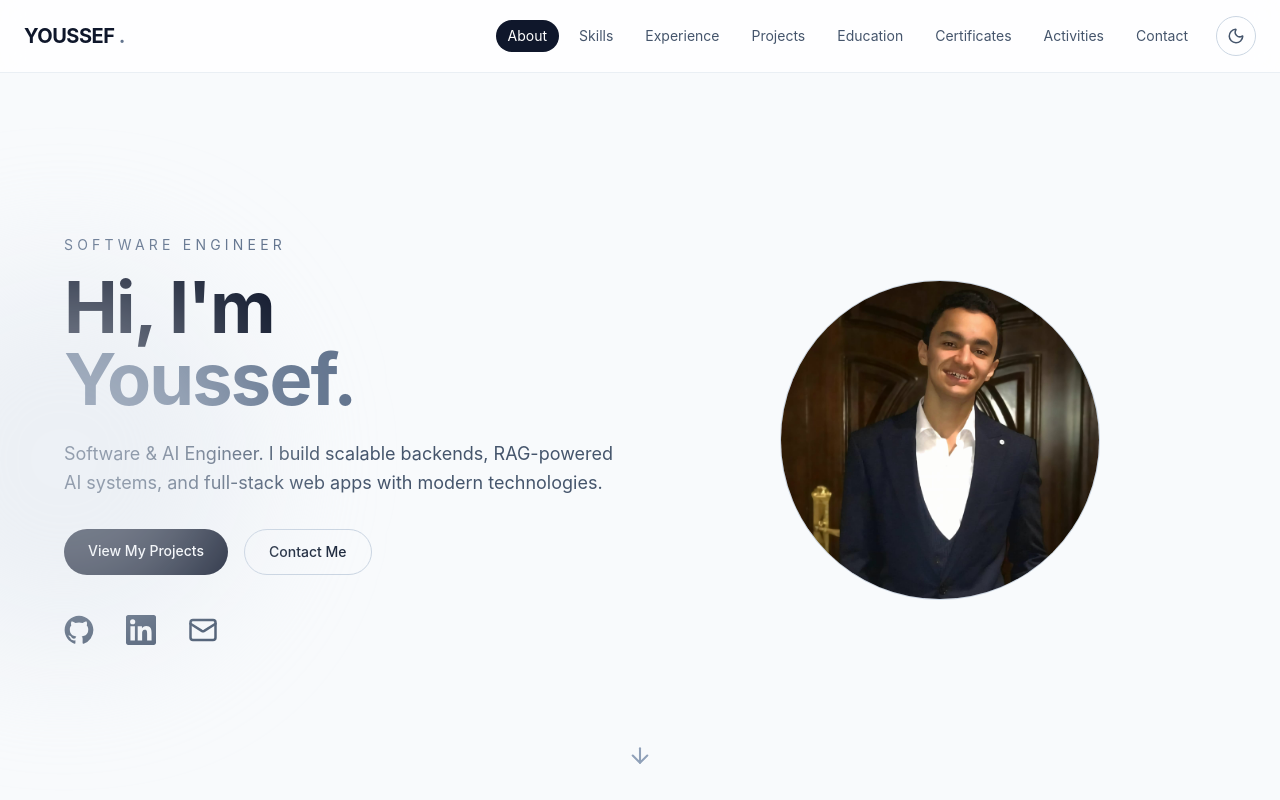
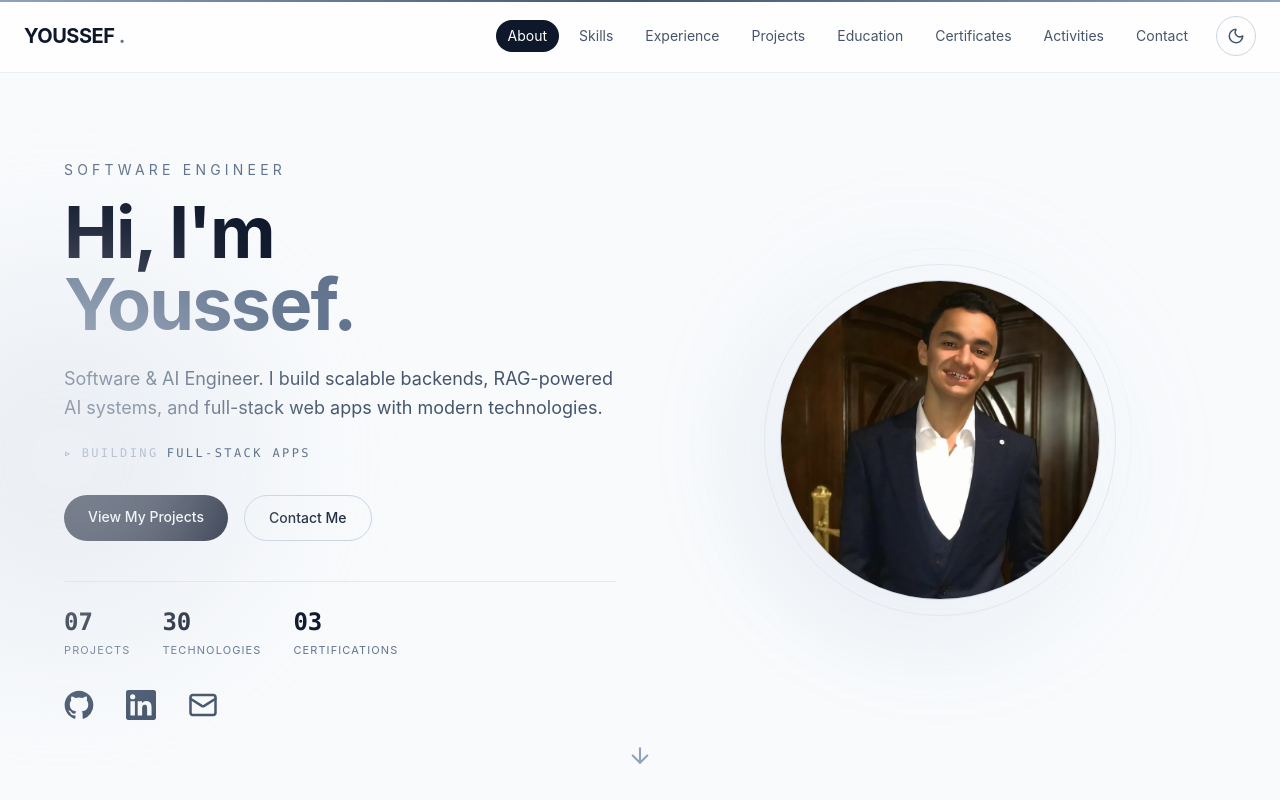
Before and after one commit to yossefabdelmoneim/yossef-showcase-portfolio, a React (Vite) app: page / in a window 1280 px wide. Shown: the top 800 px of the page. Built offline with nearby package versions, Linux system fonts and the light colour scheme.

Commit message:
feat: animate hero with rotating roles and live stats, add scroll progress, back-to-top, and monospace accents

```diff
--- a/src/App.jsx
+++ b/src/App.jsx
@@ -1,3 +1,6 @@
+import { useEffect, useState } from "react";
+import { motion, AnimatePresence, useScroll, useSpring } from "framer-motion";
+import { ArrowUp } from "lucide-react";
 import Navbar from "./components/Navbar.jsx";
 import Hero from "./sections/Hero.jsx";
 import About from "./sections/About.jsx";
@@ -9,9 +12,55 @@ import Certificates from "./sections/Certificates.jsx";
 import Activities from "./sections/Activities.jsx";
 import Contact from "./sections/Contact.jsx";
 
+function ScrollProgress() {
+    const { scrollYProgress } = useScroll();
+    const scaleX = useSpring(scrollYProgress, {
+        stiffness: 120,
+        damping: 30,
+        restDelta: 0.001,
+    });
+
+    return (
+        <motion.div
+            style={{ scaleX }}
+            className="fixed left-0 top-0 z-[60] h-0.5 w-full origin-left bg-gradient-to-r from-slate-400 via-slate-600 to-slate-400 dark:from-slate-500 dark:via-slate-200 dark:to-slate-500"
+        />
+    );
+}
+
+function BackToTop() {
+    const [visible, setVisible] = useState(false);
+
+    useEffect(() => {
+        const onScroll = () => setVisible(window.scrollY > 500);
+        window.addEventListener("scroll", onScroll, { passive: true });
+        onScroll();
+        return () => window.removeEventListener("scroll", onScroll);
+    }, []);
+
+    return (
+        <AnimatePresence>
+            {visible && (
+                <motion.button
+                    type="button"
+                    initial={{ opacity: 0, y: 10 }}
+                    animate={{ opacity: 1, y: 0 }}
+                    exit={{ opacity: 0, y: 10 }}
+                    onClick={() => window.scrollTo({ top: 0, behavior: "smooth" })}
+                    aria-label="Back to top"
+                    className="fixed bottom-6 right-6 z-50 flex h-11 w-11 items-center justify-center rounded-full border border-slate-200 bg-white/80 text-slate-600 shadow-lg backdrop-blur-md transition hover:border-slate-400 hover:text-slate-900 dark:border-slate-800 dark:bg-black/80 dark:text-slate-400 dark:hover:border-slate-600 dark:hover:text-white"
+                >
+                    <ArrowUp size={18} />
+                </motion.button>
+            )}
+        </AnimatePresence>
+    );
+}
+
 function App(){
     return (
         <div className="min-h-screen bg-white text-slate-900 dark:bg-black dark:text-white">
+            <ScrollProgress/>
             <Navbar/>
 
             <main>
@@ -25,6 +74,8 @@ function App(){
                 <Activities/>
                 <Contact/>
             </main>
+
+            <BackToTop/>
         </div>
     )
 }
--- a/src/index.css
+++ b/src/index.css
@@ -1,6 +1,20 @@
 @import "tailwindcss";
 
 @custom-variant dark (&:where(.dark, .dark *));
+
+@theme {
+    --font-mono: "JetBrains Mono Variable", ui-monospace, SFMono-Regular, Menlo, Consolas, "Liberation Mono", "Courier New", monospace;
+}
+
+@media (prefers-reduced-motion: no-preference) {
+    @layer base {
+        *, ::before, ::after {
+            transition-property: background-color, border-color, color, fill, stroke;
+            transition-duration: 300ms;
+            transition-timing-function: ease;
+        }
+    }
+}
 
 html{
   scroll-behavior: smooth;
--- a/src/main.jsx
+++ b/src/main.jsx
@@ -1,5 +1,6 @@
 import { StrictMode } from 'react'
 import { createRoot } from 'react-dom/client'
+import '@fontsource-variable/jetbrains-mono';
 import './index.css'
 import App from "./App.jsx";
 
--- a/src/sections/About.jsx
+++ b/src/sections/About.jsx
@@ -53,6 +53,8 @@ function About(){
             id="about"
             className="relative overflow-hidden bg-white px-6 py-8 md:px-12 lg:px-10 lg:py-18 dark:bg-black"
         >
+            <div className="pointer-events-none absolute -right-24 top-24 h-80 w-80 rounded-full bg-slate-200/50 blur-3xl dark:bg-slate-800/40" />
+
             <div className="mx-auto max-w-6xl">
                 {/*Section Header*/}
                 <motion.div
--- a/src/sections/Hero.jsx
+++ b/src/sections/Hero.jsx
@@ -1,5 +1,18 @@
-import { motion } from "framer-motion";
+import { useEffect, useState } from "react";
+import { motion, AnimatePresence } from "framer-motion";
 import { ArrowDown, Mail } from "lucide-react";
+import { projects } from "../data/projects.js";
+import { certificates } from "../data/certificates.js";
+import { skills } from "../data/skills.js";
+
+const roles = [
+    "Scalable Backends",
+    "AI & RAG Systems",
+    "Full-Stack Apps",
+    "Maintainable APIs",
+];
+
+const technologyCount = new Set(skills.flatMap((skill) => skill.technologies)).size;
 
 function Github({ size = 21 }) {
     return (
@@ -17,6 +30,53 @@ function Linkedin({ size = 21 }) {
     );
 }
 
+function RotatingRole() {
+    const [index, setIndex] = useState(0);
+
+    useEffect(() => {
+        const interval = setInterval(
+            () => setIndex((current) => (current + 1) % roles.length),
+            2600
+        );
+        return () => clearInterval(interval);
+    }, []);
+
+    return (
+        <span className="relative inline-flex h-5 items-center overflow-hidden align-bottom font-mono text-slate-500 dark:text-gray-400">
+            <AnimatePresence mode="wait">
+                <motion.span
+                    key={roles[index]}
+                    initial={{ y: "100%", opacity: 0 }}
+                    animate={{ y: 0, opacity: 1 }}
+                    exit={{ y: "-100%", opacity: 0 }}
+                    transition={{ duration: 0.35, ease: "easeInOut" }}
+                    className="whitespace-nowrap"
+                >
+                    {roles[index]}
+                </motion.span>
+            </AnimatePresence>
+        </span>
+    );
+}
+
+function Stat({ value, label }) {
+    return (
+        <div>
+            <p className="font-mono text-2xl font-semibold text-slate-900 dark:text-white">
+                {String(value).padStart(2, "0")}
+            </p>
+            <p className="mt-1 text-[11px] uppercase tracking-widest text-slate-500 dark:text-gray-500">
+                {label}
+            </p>
+        </div>
+    );
+}
+
+const fadeUp = {
+    hidden: { opacity: 0, y: 24 },
+    visible: { opacity: 1, y: 0 },
+};
+
 function Hero() {
     return (
         <section
@@ -27,20 +87,21 @@ function Hero() {
 
             <div className="mx-auto grid max-w-6xl items-center gap-12 md:grid-cols-2">
                 {/* Text */}
-                <div className="text-center md:text-left">
+                <motion.div
+                    initial="hidden"
+                    animate="visible"
+                    transition={{ staggerChildren: 0.1 }}
+                    className="text-center md:text-left"
+                >
                     <motion.p
-                        initial={{ opacity: 0, y: 24 }}
-                        animate={{ opacity: 1, y: 0 }}
-                        transition={{ duration: 0.6 }}
+                        variants={fadeUp}
                         className="mb-4 text-sm uppercase tracking-[0.3em] text-slate-500 dark:text-gray-500"
                     >
                         Software Engineer
                     </motion.p>
 
                     <motion.h1
-                        initial={{ opacity: 0, y: 24 }}
-                        animate={{ opacity: 1, y: 0 }}
-                        transition={{ duration: 0.6, delay: 0.1 }}
+                        variants={fadeUp}
                         className="text-5xl font-bold tracking-tight sm:text-6xl lg:text-7xl"
                     >
                         Hi, I'm
@@ -50,18 +111,22 @@ function Hero() {
                     </motion.h1>
 
                     <motion.p
-                        initial={{ opacity: 0, y: 24 }}
-                        animate={{ opacity: 1, y: 0 }}
-                        transition={{ duration: 0.6, delay: 0.2 }}
+                        variants={fadeUp}
                         className="mt-6 max-w-xl text-lg leading-relaxed text-slate-600 dark:text-gray-400"
                     >
                         Software & AI Engineer. I build scalable backends, RAG-powered AI systems, and full-stack web apps with modern technologies.
                     </motion.p>
 
+                    <motion.p
+                        variants={fadeUp}
+                        className="mt-5 flex flex-wrap items-center justify-center gap-2 font-mono text-xs uppercase tracking-[0.2em] text-slate-400 md:justify-start dark:text-slate-600"
+                    >
+                        <span className="text-slate-500 dark:text-slate-500">▹</span>
+                        Building <RotatingRole />
+                    </motion.p>
+
                     <motion.div
-                        initial={{ opacity: 0, y: 24 }}
-                        animate={{ opacity: 1, y: 0 }}
-                        transition={{ duration: 0.6, delay: 0.3 }}
+                        variants={fadeUp}
                         className="mt-8 flex flex-wrap justify-center gap-4 md:justify-start"
                     >
                         <a
@@ -80,10 +145,17 @@ function Hero() {
                     </motion.div>
 
                     <motion.div
-                        initial={{ opacity: 0, y: 24 }}
-                        animate={{ opacity: 1, y: 0 }}
-                        transition={{ duration: 0.6, delay: 0.4 }}
-                        className="mt-10 flex justify-center gap-8 md:justify-start"
+                        variants={fadeUp}
+                        className="mt-10 flex justify-center gap-8 border-t border-slate-200 pt-6 md:justify-start dark:border-slate-800"
+                    >
+                        <Stat value={projects.length} label="Projects" />
+                        <Stat value={technologyCount} label="Technologies" />
+                        <Stat value={certificates.length} label="Certifications" />
+                    </motion.div>
+
+                    <motion.div
+                        variants={fadeUp}
+                        className="mt-8 flex justify-center gap-8 md:justify-start"
                     >
                         <a
                             href="https://github.com/yossefabdelmoneim"
@@ -109,19 +181,35 @@ function Hero() {
                             <Mail size={30} />
                         </a>
                     </motion.div>
-                </div>
+                </motion.div>
 
                 {/* Profile Image */}
-                <div className="flex justify-center">
-                    <motion.img
-                        src="/images/profile/profile.jpg"
-                        alt="Youssef Abdelmoniem"
-                        initial={{ opacity: 0, scale: 0.9 }}
-                        animate={{ opacity: 1, scale: 1 }}
-                        transition={{ duration: 0.6, ease: "easeOut" }}
-                        className="h-64 w-64 rounded-full border border-slate-300 object-cover sm:h-80 sm:w-80 dark:border-white/20"
-                    />
-                </div>
+                <motion.div
+                    initial={{ opacity: 0, scale: 0.9 }}
+                    animate={{ opacity: 1, scale: 1 }}
+                    transition={{ duration: 0.6, ease: "easeOut" }}
+                    className="flex justify-center"
+                >
+                    <div className="relative">
+                        <motion.div
+                            animate={{ scale: [1, 1.06, 1], opacity: [0.55, 0.85, 0.55] }}
+                            transition={{ duration: 6, repeat: Infinity, ease: "easeInOut" }}
+                            className="absolute -inset-12 rounded-full bg-gradient-to-tr from-slate-400/30 via-slate-300/20 to-transparent blur-2xl dark:from-slate-500/25 dark:via-slate-700/20"
+                        />
+
+                        <div className="absolute -inset-4 rounded-full border border-slate-200 dark:border-white/10" />
+
+                        <div className="absolute -inset-8 rounded-full border border-slate-100 dark:border-white/5" />
+
+                        <img
+                            src="/images/profile/profile.jpg"
+                            alt="Youssef Abdelmoniem"
+                            loading="lazy"
+                            decoding="async"
+                            className="relative h-64 w-64 rounded-full border border-slate-300 object-cover sm:h-80 sm:w-80 dark:border-white/20"
+                        />
+                    </div>
+                </motion.div>
             </div>
 
             <a
--- a/src/sections/Skills.jsx
+++ b/src/sections/Skills.jsx
@@ -31,6 +31,8 @@ function Skills(){
             id="skills"
             className="relative overflow-hidden bg-slate-50 px-6 py-8 md:px-12 lg:px-20 lg:py-18 dark:bg-black"
         >
+            <div className="pointer-events-none absolute -left-24 top-24 h-80 w-80 rounded-full bg-slate-200/50 blur-3xl dark:bg-slate-800/40" />
+
             <div className="mx-auto max-w-6xl">
                 {/* Header */}
                 <motion.div
```
